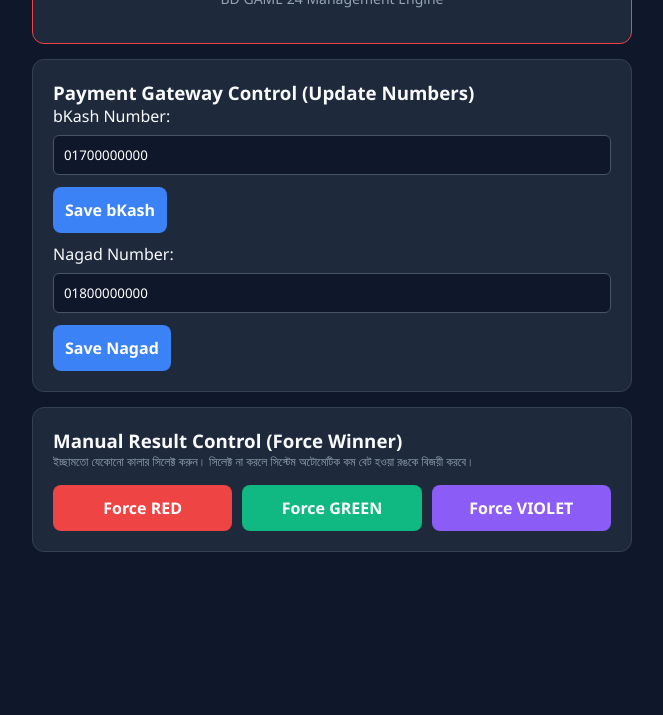
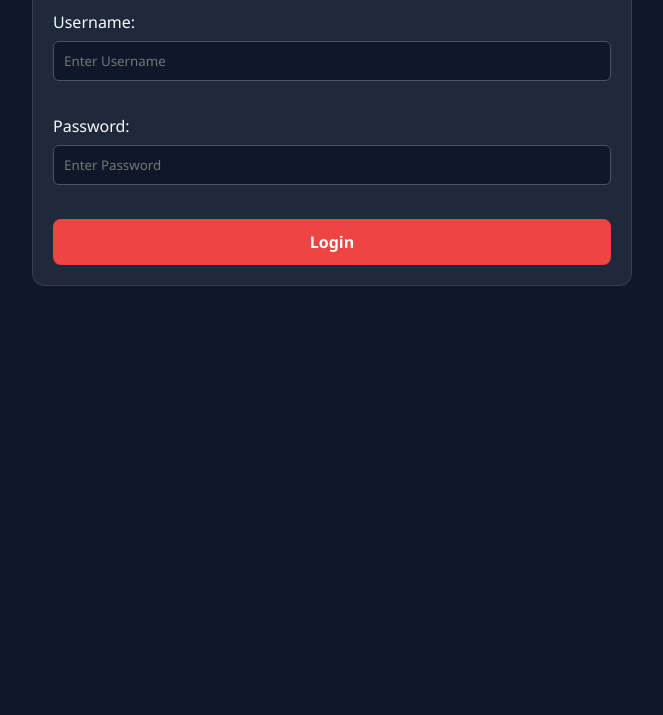
Before and after one commit to bdgame24-cyber/bd-game-24, a website: page admin.html in a window 1280 px wide. Shown: the part 85-800 px from the top of the page, without its empty margins (308-971 px from the left). Drawn offline with nearby package versions, Linux system fonts and the light colour scheme.

Commit message:
Update admin.html

```diff
--- a/admin.html
+++ b/admin.html
@@ -3,33 +3,45 @@
 <head>
     <meta charset="UTF-8">
     <meta name="viewport" content="width=device-width, initial-scale=1.0">
-    <title>BD GAME 24 - Admin Control Panel</title>
+    <title>BD GAME 24 - Admin Panel</title>
     <link rel="stylesheet" href="/style.css">
-    <script src="/socket.io/socket.io.js"></script>
 </head>
 <body>
     <div class="container">
+        <!-- Admin Login Form -->
+        <div class="card" id="loginCard">
+            <h2 class="header-title" style="color: #ef4444;">Admin Login</h2>
+            <br>
+            <label>Username:</label>
+            <input type="text" id="adminUser" placeholder="Enter Username">
+            <br><br>
+            <label>Password:</label>
+            <input type="password" id="adminPass" placeholder="Enter Password">
+            <br><br>
+            <button class="btn btn-red" style="width: 100%;" onclick="loginAdmin()">Login</button>
+        </div>
+
+        <!-- Admin Control Panel (Login Completed) -->
+        <div id="adminPanel" style="display: none;">
             <div class="card" style="border-color: #ef4444;">
                 <h1 class="header-title" style="color: #ef4444;">ADMIN CONTROL PANEL</h1>
                 <p class="sub-title">BD GAME 24 Management Engine</p>
             </div>
 
             <div class="card">
-            <h3>Payment Gateway Control (Update Numbers)</h3>
+                <h3>Payment Gateway Control</h3>
                 <label>bKash Number:</label>
                 <input type="text" id="adminBkash" value="01700000000">
                 <button class="btn btn-blue" onclick="updateNumber('bkash', 'adminBkash')">Save bKash</button>
 
-            <label style="margin-top:10px; display:block;">Nagad Number:</label>
+                <br><br>
+                <label>Nagad Number:</label>
                 <input type="text" id="adminNagad" value="01800000000">
                 <button class="btn btn-blue" onclick="updateNumber('nagad', 'adminNagad')">Save Nagad</button>
             </div>
 
             <div class="card">
                 <h3>Manual Result Control (Force Winner)</h3>
-            <p style="font-size: 12px; color: #94a3b8; margin-bottom: 10px;">
-                ইচ্ছামতো যেকোনো কালার সিলেক্ট করুন। সিলেক্ট না করলে সিস্টেম অটোমেটিক কম বেট হওয়া রঙকে বিজয়ী করবে।
-            </p>
                 <div class="btn-group">
                     <button class="btn btn-red" onclick="forceWinner('RED')">Force RED</button>
                     <button class="btn btn-green" onclick="forceWinner('GREEN')">Force GREEN</button>
@@ -37,8 +49,29 @@
                 </div>
             </div>
         </div>
+    </div>
 
     <script>
+        function loginAdmin() {
+            const username = document.getElementById('adminUser').value;
+            const password = document.getElementById('adminPass').value;
+
+            fetch('/api/admin/login', {
+                method: 'POST',
+                headers: {'Content-Type': 'application/json'},
+                body: JSON.stringify({ username, password })
+            })
+            .then(r => r.json())
+            .then(res => {
+                if(res.error) {
+                    alert(res.error);
+                } else {
+                    document.getElementById('loginCard').style.display = 'none';
+                    document.getElementById('adminPanel').style.display = 'block';
+                }
+            });
+        }
+
         function updateNumber(gateway, inputId) {
             const newNumber = document.getElementById(inputId).value;
             fetch('/api/admin/update-gateway', {
```
Lines whose indentation alone changed are shown as unchanged.
